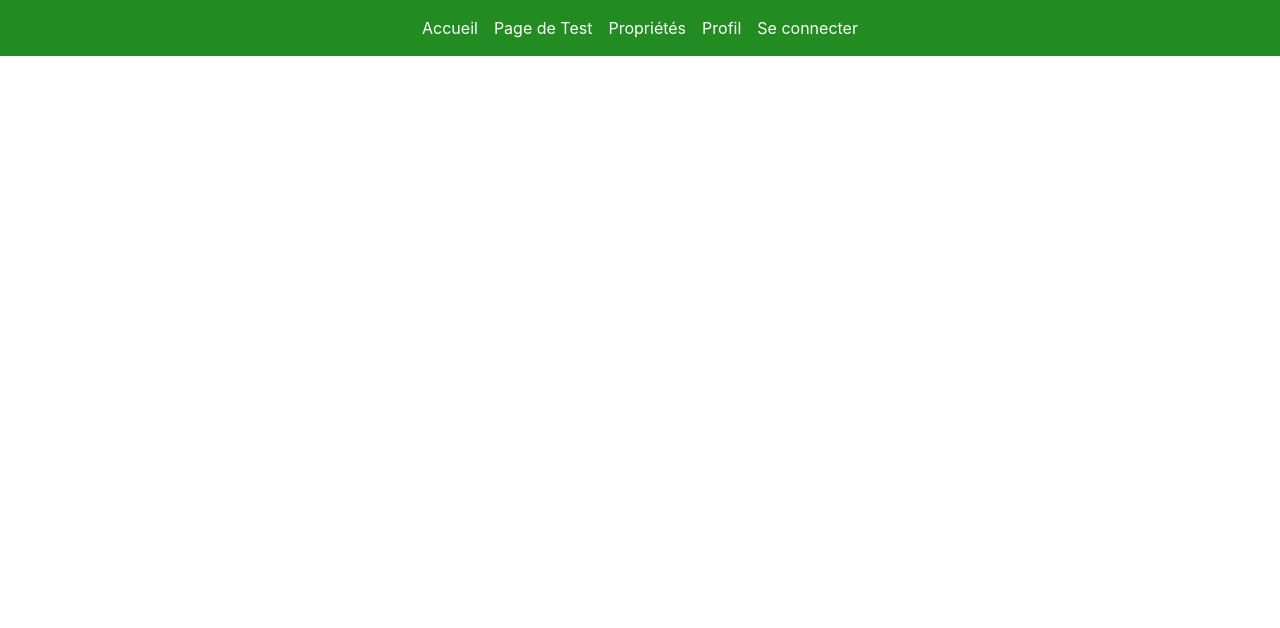
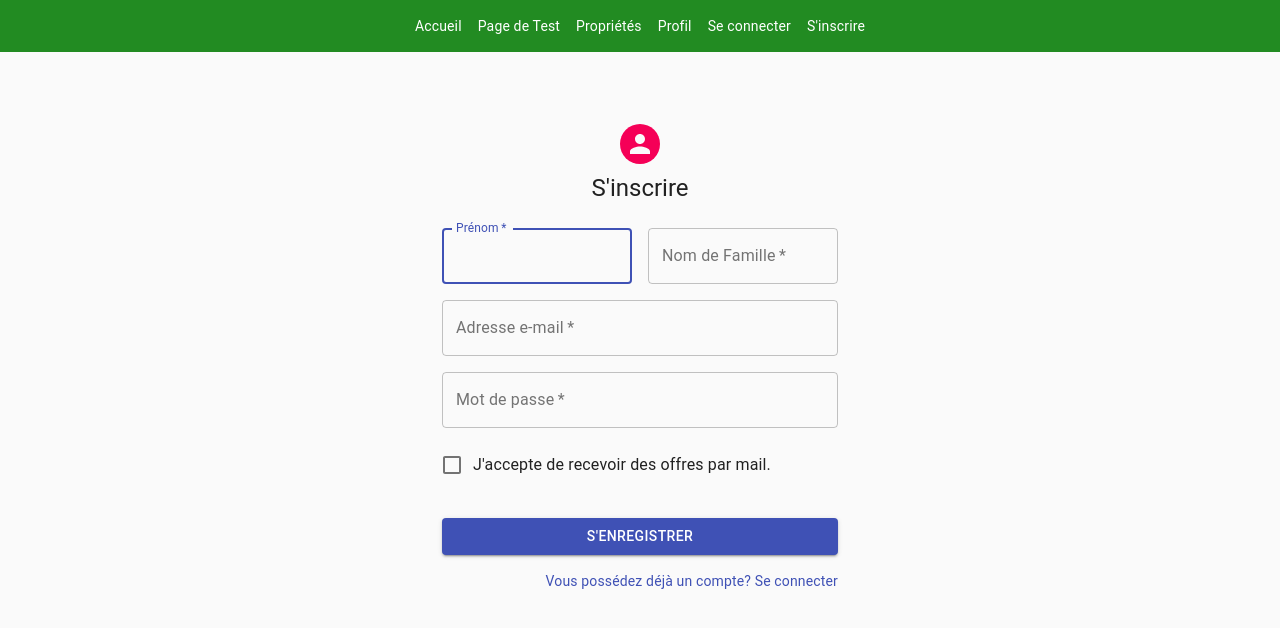
Before and after one commit to TristanDCP/LuminaImmobilierWeb, a React (Create React App) app in the folder luminaweb/: page /signup in a window 1280 px wide. Shown: the top 628 px of the page. Built offline with nearby package versions, Linux system fonts and the light colour scheme.

Commit message:
Mise en place de la nav et du formulaire d'inscription dans l'onglet s'inscrire

```diff
--- a/luminaweb/src/App.js
+++ b/luminaweb/src/App.js
@@ -8,6 +8,7 @@ import About from './components/pages/about';
 import LogIn from './components/pages/login';
 import Properties from './components/pages/properties';
 import Profile from './components/pages/profile';
+import SignUp from './components/pages/signup';
 
 
 function App() {
@@ -20,6 +21,7 @@ return (
 		<Route path='/login' component={LogIn}/>
 		<Route path='/properties' component={Properties}/>
 		<Route path='/profile' component={Profile}/>
+		<Route path='/signup' component={SignUp}/>
 	</Switch>
 	</Router>
 );
--- a/luminaweb/src/components/Navbar/index.js
+++ b/luminaweb/src/components/Navbar/index.js
@@ -17,6 +17,7 @@ const Navigation = () =>{
                     <Nav.Link className="navlinks" href='/properties' activeStyle>Propriétés</Nav.Link>
                     <Nav.Link className="navlinks"  href='/profile' activeStyle>Profil</Nav.Link>
                     <Nav.Link className="navlinks" href='/login' activeStyle>Se connecter</Nav.Link>
+                    <Nav.Link className="navlinks" href='/signup' activeStyle>S'inscrire</Nav.Link>
                 </Nav>
                 {/* <Form inline>
                 <FormControl type="text" placeholder="Search" className="mr-sm-2" />
--- /dev/null
+++ b/luminaweb/src/components/pages/signup.js
@@ -0,0 +1,130 @@
+import React from 'react';
+import Avatar from '@material-ui/core/Avatar';
+import Button from '@material-ui/core/Button';
+import CssBaseline from '@material-ui/core/CssBaseline';
+import TextField from '@material-ui/core/TextField';
+import FormControlLabel from '@material-ui/core/FormControlLabel';
+import Checkbox from '@material-ui/core/Checkbox';
+import Link from '@material-ui/core/Link';
+import Grid from '@material-ui/core/Grid';
+import Box from '@material-ui/core/Box';
+// import LockOutlinedIcon from '@material-ui/icons/LockOutlined';
+import Typography from '@material-ui/core/Typography';
+import { makeStyles } from '@material-ui/core/styles';
+import Container from '@material-ui/core/Container';
+
+
+
+const useStyles = makeStyles((theme) => ({
+  paper: {
+    marginTop: theme.spacing(8),
+    display: 'flex',
+    flexDirection: 'column',
+    alignItems: 'center',
+  },
+  avatar: {
+    margin: theme.spacing(1),
+    backgroundColor: theme.palette.secondary.main,
+  },
+  form: {
+    width: '100%', // Fix IE 11 issue.
+    marginTop: theme.spacing(3),
+  },
+  submit: {
+    margin: theme.spacing(3, 0, 2),
+  },
+}));
+
+const SignUp = () => {
+  const classes = useStyles();
+
+  return (
+    <Container component="main" maxWidth="xs">
+      <CssBaseline />
+      <div className={classes.paper}>
+        <Avatar className={classes.avatar}>
+          {/* <LockOutlinedIcon /> */}
+        </Avatar>
+        <Typography component="h1" variant="h5">
+          S'inscrire
+        </Typography>
+        <form className={classes.form} noValidate>
+          <Grid container spacing={2}>
+            <Grid item xs={12} sm={6}>
+              <TextField
+                autoComplete="fname"
+                name="firstName"
+                variant="outlined"
+                required
+                fullWidth
+                id="firstName"
+                label="Prénom"
+                autoFocus
+              />
+            </Grid>
+            <Grid item xs={12} sm={6}>
+              <TextField
+                variant="outlined"
+                required
+                fullWidth
+                id="lastName"
+                label="Nom de Famille"
+                name="lastName"
+                autoComplete="lname"
+              />
+            </Grid>
+            <Grid item xs={12}>
+              <TextField
+                variant="outlined"
+                required
+                fullWidth
+                id="email"
+                label="Adresse e-mail"
+                name="email"
+                autoComplete="email"
+              />
+            </Grid>
+            <Grid item xs={12}>
+              <TextField
+                variant="outlined"
+                required
+                fullWidth
+                name="password"
+                label="Mot de passe"
+                type="password"
+                id="password"
+                autoComplete="current-password"
+              />
+            </Grid>
+            <Grid item xs={12}>
+              <FormControlLabel
+                control={<Checkbox value="allowExtraEmails" color="primary" />}
+                label="J'accepte de recevoir des offres par mail."
+              />
+            </Grid>
+          </Grid>
+          <Button
+            type="submit"
+            fullWidth
+            variant="contained"
+            color="primary"
+            className={classes.submit}
+          >
+            S'enregistrer
+          </Button>
+          <Grid container justify="flex-end">
+            <Grid item>
+              <Link href="#" variant="body2">
+               Vous possédez déjà un compte? Se connecter
+              </Link>
+            </Grid>
+          </Grid>
+        </form>
+      </div>
+      <Box mt={5}>
+      </Box>
+    </Container>
+  );
+}
+
+export default SignUp;
```
